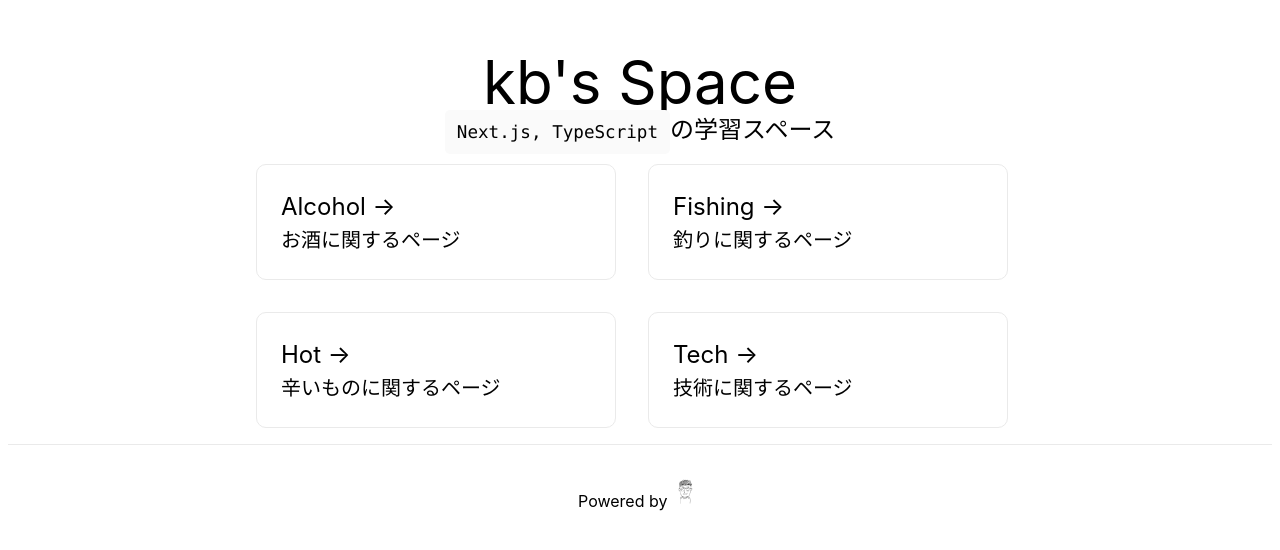
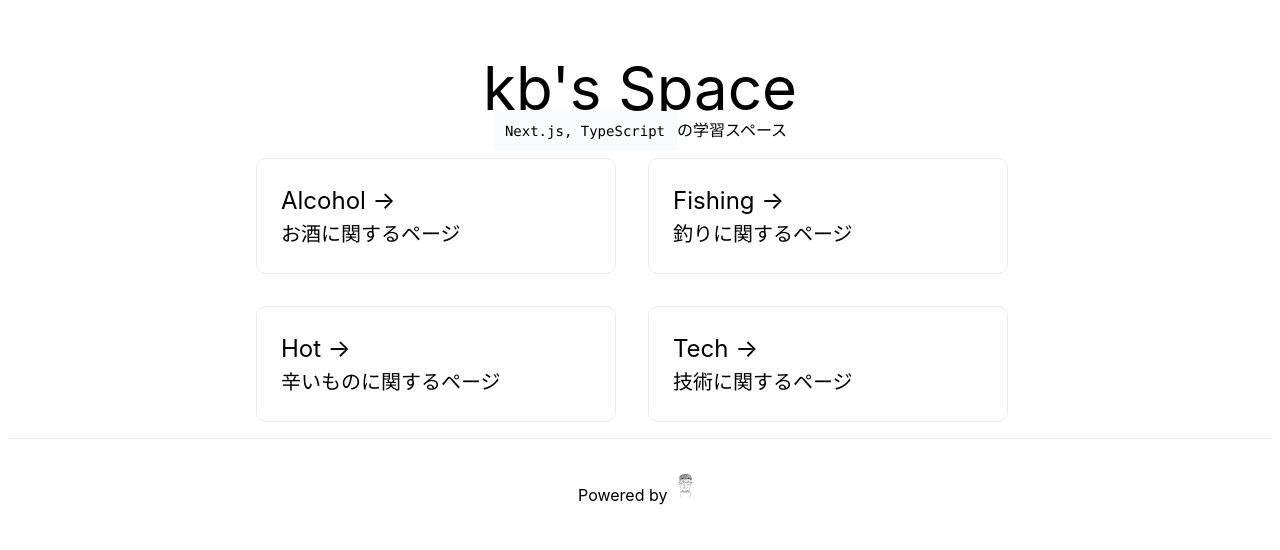
Before and after one commit to kettle-tomorrow/kb_next_app, a Next.js app: page / in a window 1280 px wide. Shown: the part 102-652 px from the top of the page. Built offline with nearby package versions, Linux system fonts and the light colour scheme.

Commit message:
feat: descriptionコンポーネントを作成

```diff
--- /dev/null
+++ b/components/Description.tsx
@@ -0,0 +1,9 @@
+const Description = () => {
+  return (
+    <p className="text-base text-center">
+      <code className="text-sm p-3 rounded bg-gray-50">Next.js, TypeScript</code>の学習スペース
+    </p>
+  )
+}
+
+export default Description
--- a/pages/index.tsx
+++ b/pages/index.tsx
@@ -1,6 +1,7 @@
 import Link from 'next/link'
 import Layout from '../components/Layout'
 import Title from '../components/Title'
+import Description from '../components/Description'
 import styles from '../styles/Home.module.css'
 
 const Home = () => {
@@ -9,9 +10,7 @@ const Home = () => {
       <main>
         <Title />
 
-        <p className={styles.description}>
-          <code className={styles.code}>Next.js, TypeScript</code>の学習スペース
-        </p>
+        <Description />
 
         <div className={styles.grid}>
           <Link href='/alcohols'>
--- a/styles/Home.module.css
+++ b/styles/Home.module.css
@@ -1,18 +1,3 @@
-.description {
-  text-align: center;
-}
-
-.description {
-  font-size: 1.5rem;
-}
-
-.code {
-  background: #fafafa;
-  border-radius: 5px;
-  padding: 0.75rem;
-  font-size: 1.1rem;
-}
-
 .grid {
   display: flex;
   flex-wrap: wrap;
```
